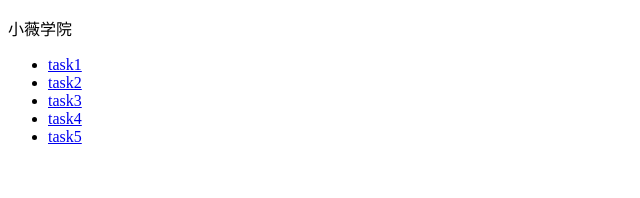
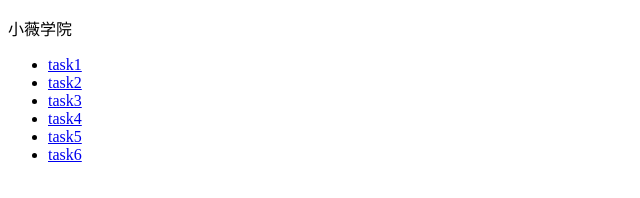
Before and after one commit to ycitsme/ife_2017spring, a plain HTML site: page index.html in a window 1280 px wide. Shown: the full height of the page, 0-640 px from the left. Drawn offline with Linux system fonts and the light colour scheme.

Commit message:
update index

```diff
--- a/index.html
+++ b/index.html
@@ -13,6 +13,7 @@
                 <li><a href = "小薇学院/task_1_3_1.html">task3</a></li>
                 <li><a href = "小薇学院/task_1_4_1.html">task4</a></li>
                 <li><a href = "小薇学院/task_1_5_1.html">task5</a></li>
+                <li><a href = "小薇学院/task_1_6_1.html">task6</a></li>
             </ul>
 
         </nav>
```
Also changed, not shown: 1 other file.
